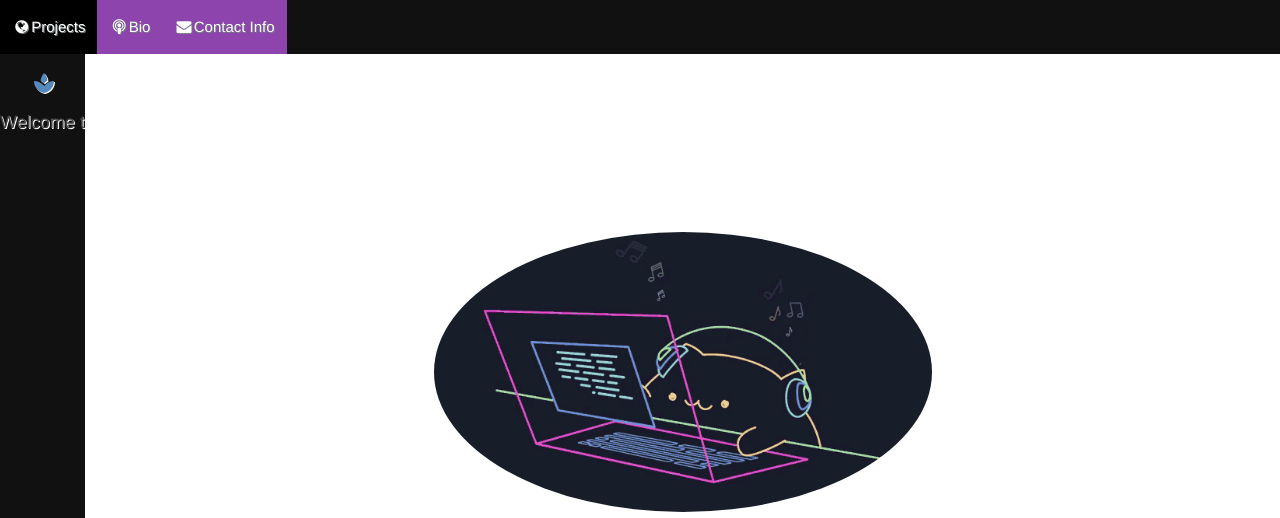
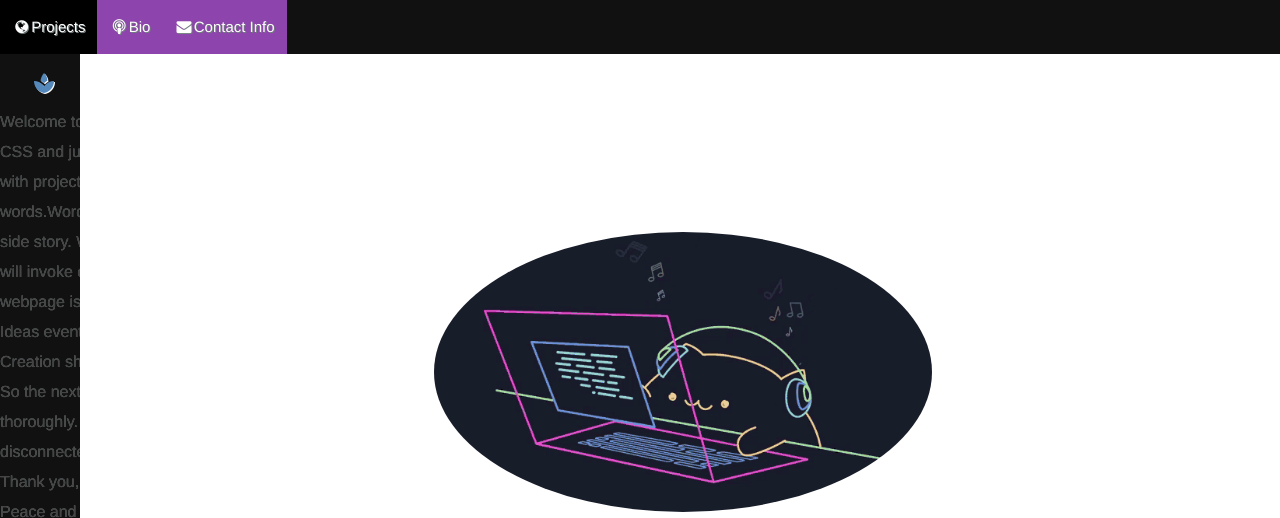
Before and after one commit to nhutluong/nhutluong.github.io, a plain HTML site: page index.html in a window 1280 px wide. Shown: the top 518 px of the page. Drawn offline with Linux system fonts and the light colour scheme.

Commit message:
Added side story

```diff
--- a/index.html
+++ b/index.html
@@ -26,18 +26,18 @@
     <div id="customSidebar" class="sidebar"
     onmouseover="toggleSidebar()" onmouseout="toggleSidebar()">
       <a href="#"><i class="material-icons">spa</i><span class="icon-text"></span>side story</a>
-      <p>Welcome to my first webpage. It is writtin with HTML and styled with CSS and
-        just one simple function of javascript. It is basic and not filled with projects,
-        links, and creative art. But what it does contain are <b>words</b>.<b>Words</b> are powerful.
-        It is mainly why you are reading my short side story. Words convey emotion.
-        It creates languages. My language will invoke emotions. It will be a visualizer
-        to thoughtfulness. This webpage is made up of mostly words. Creation starts with ideas.
-        Ideas eventually form into words and that should be the starting point. Creation should
-        be formed around words and not an after thought. So the next time you create challenge
-        yourself to convey <b>your words</b> thoroughly. In a world more connected than ever before
-        yet feels more disconnected than ever before I strive to create with <b>words</b>.
-        Thank you,
-        Peace and Love
+      <p align=left>Welcome to my first webpage. It is writtin with HTML and styled with <br>CSS and
+        just one simple function of javascript. It is basic and not filled <br>with projects,
+        links, and creative art. But what it does contain are <br><b>words</b>.<b>Words</b> are powerful.
+        It is mainly why you are reading my short <br>side story. Words convey emotion.
+        It creates languages. My language <br>will invoke emotions. It will be a visualizer
+        to thoughtfulness. This <br>webpage is made up of mostly words. Creation starts with ideas.
+        <br>Ideas eventually form into words and that should be the starting point. <br>Creation should
+        be formed around words and not an after thought. <br>So the next time you create challenge
+        yourself to convey <b>your words</b> <br>thoroughly. In a world more connected than ever before
+        yet feels more <br>disconnected than ever before I strive to create with <b>words</b>.
+        <br>Thank you,
+        <br>Peace and Love
         </p>
     </div>
 
@@ -47,13 +47,13 @@
     function toggleSidebar(){
       if(mini){
         console.log("opening sidebar");
-        document.getElementById("customSidebar").style.width = "250px";
-        document.getElementById("main").style.marginLeft = "250px";
+        document.getElementById("customSidebar").style.width = "500px";
+        document.getElementById("main").style.marginLeft = "500px";
         this.mini = false;
       }else{
         console.log("closing sidebar");
-        document.getElementById("customSidebar").style.width = "85px";
-        document.getElementById("main").style.marginLeft = "85px";
+        document.getElementById("customSidebar").style.width = "80px";
+        document.getElementById("main").style.marginLeft = "80px";
         this.mini = true;
       }
     }
--- a/styles.css
+++ b/styles.css
@@ -135,7 +135,7 @@ address{
   }
 }
 .prose{
-  test-align: justify;
+  text-align: justify;
   max-width: 500px;
   margin: 0 auto;
 }
@@ -178,7 +178,7 @@ horizontally on screens less than 500 pixels*/
 /*add responsive side bar*/
 .sidebar{
   height:100%;
-  width:85px;
+  width:80px;
   position: fixed;
   z-index: 1;
   top:0;
@@ -199,6 +199,11 @@ horizontally on screens less than 500 pixels*/
   color: #f1f1f1;
 }
 .sidebar p{
+  font-size: 16px;
+  text-align: justify;
+  max-width: 500px;
+  margin: 0 auto;
+  text-shadow: 0px 0px 0px #707B7C;
 
 }
 main .sidebar{
```
